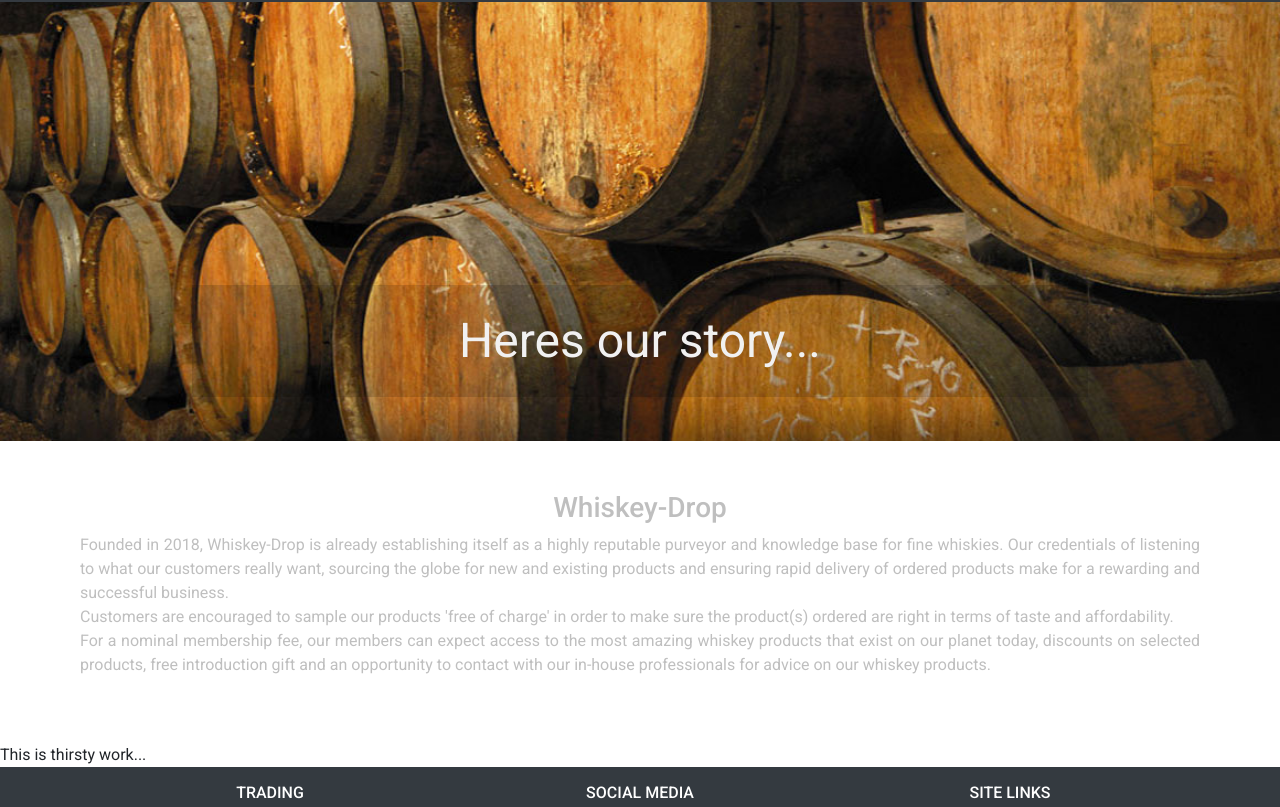
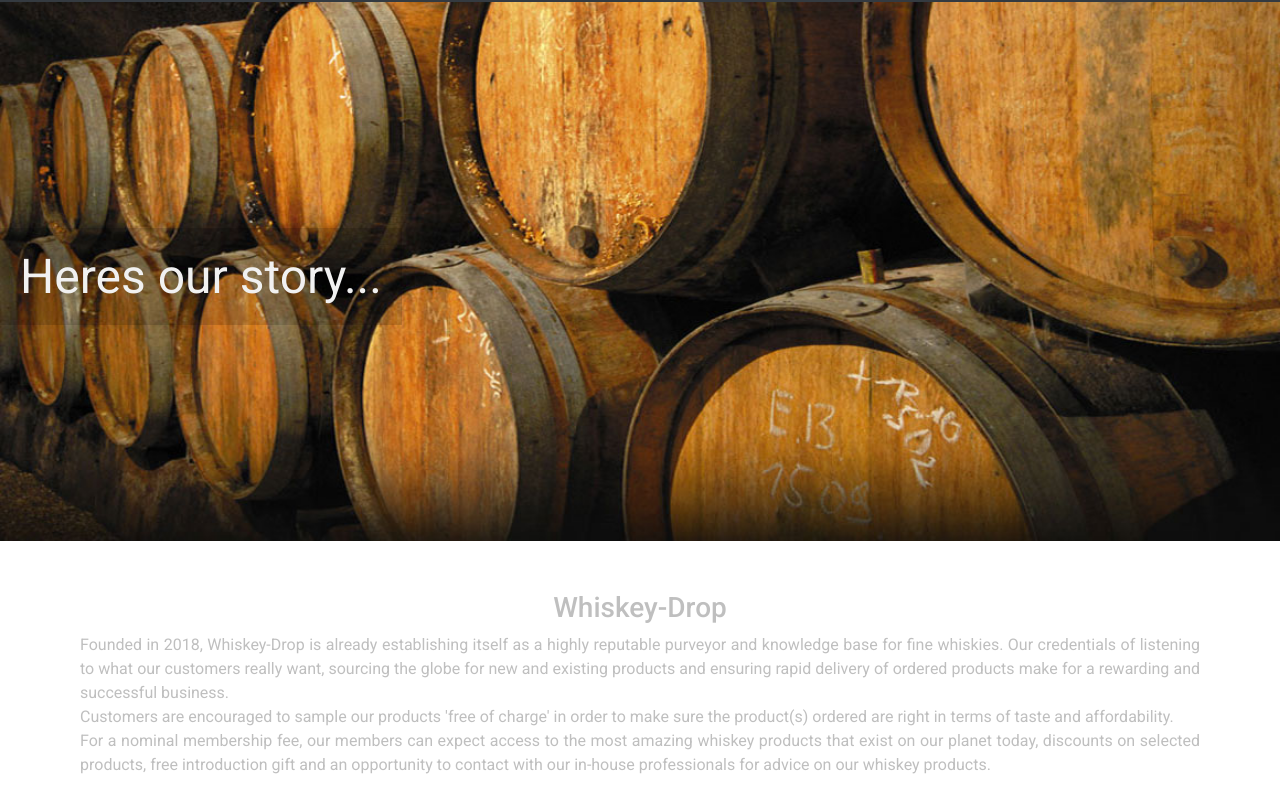
Before and after one commit to Spagettileg/Amber-Club, a plain HTML site: page about.html in a window 1280 px wide. Shown: the part 59-866 px from the top of the page. Drawn offline with nearby package versions, Linux system fonts and the light colour scheme.

Commit message:
about-start and about-glass classes position updated to relative to allow text to appear in separate containers and not overlap.

```diff
--- a/assets/css/style.css
+++ b/assets/css/style.css
@@ -91,7 +91,7 @@ body, html {
    background-image: url(../img/barrels.jpg);
 
   /* Full height */
-  height: 500px;
+  height: 600px;
 
   /* Create the parallax scrolling effect */
   background-attachment: fixed;
@@ -100,11 +100,25 @@ body, html {
   background-size: cover;
 }
 
-.about-start {
-  position: absolute; /* Position the background text */
+.glass {
+  /* The image used in about.html page */
+   background-image: url(../img/glass.jpg);
+
+  /* Full height */
+  height: 400px;
+
+  /* Create the parallax scrolling effect */
+  background-attachment: fixed;
+  background-position: center;
+  background-repeat: no-repeat;
+  background-size: cover;
+}
+
+.about-start,
+.about-glass {
+  position: relative; /* Position the background text */
   top: 50%;
-  left: 50%;
-  transform: translate(-50%, -50%);
+  left: 0;
   text-align: center;
   font-size: 3rem;
   background: rgb(0, 0, 0); /* Fallback color */
```
